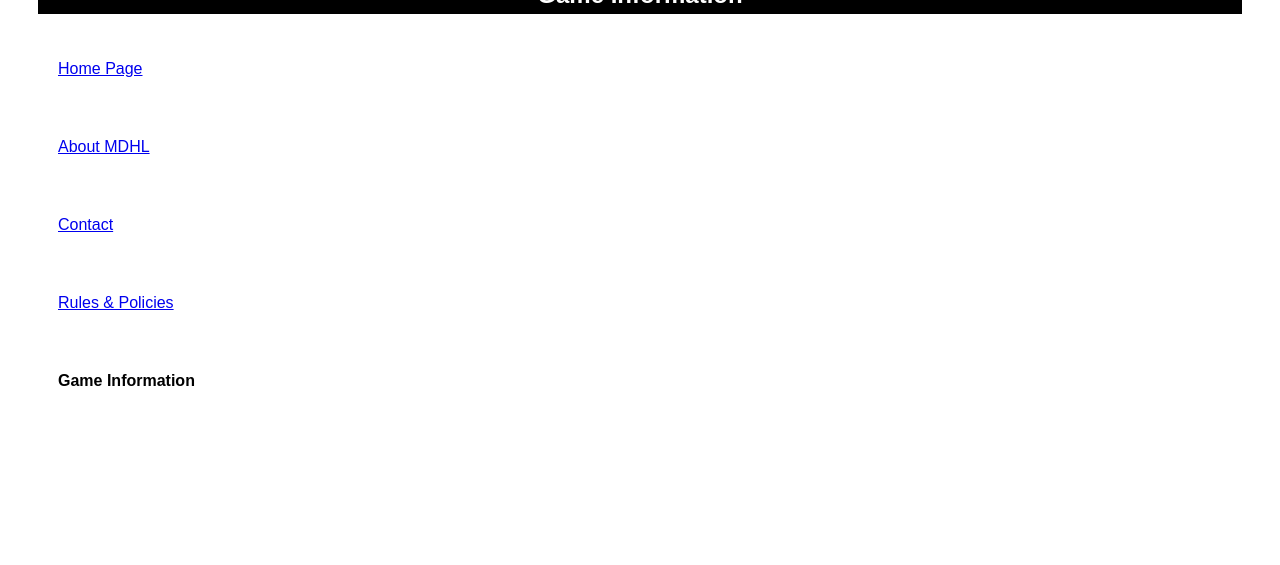
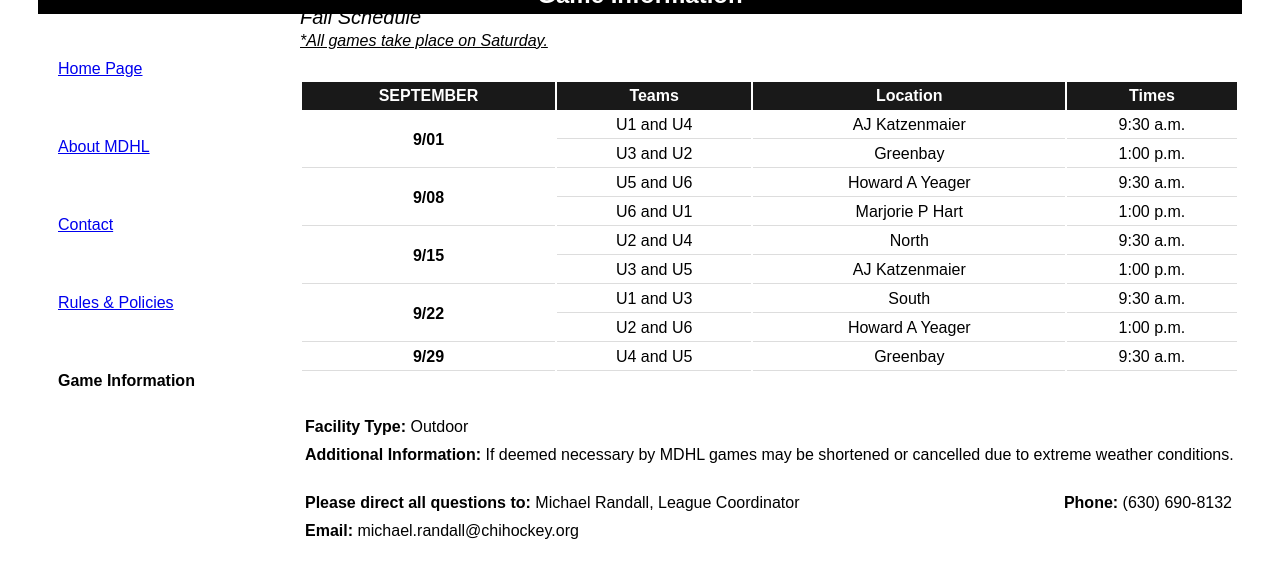
Before and after one commit to catasimonovich4/week-3-task-3-design-1, a plain HTML site: page pages/game_info.html in a window 1280 px wide. Shown: the part 292-857 px from the top of the page. Before the commit the page ends 800 px from the top, so only its background shows below. Drawn offline with Linux system fonts and the light colour scheme.

Commit message:
:bug: Add Game Info page and its CSS stylesheet with content.

```diff
--- a/pages/game_info.html
+++ b/pages/game_info.html
@@ -41,5 +41,93 @@
           </ul>
         </nav>
     </main>
+        <section>
+            <div class="intro-G">
+                <span>Fall Schedule</span>
+                <p>*All games take place on Saturday.</p>
+            </div>
+            <div class="table-container">
+                <table>
+                    <tr>
+                        <th>SEPTEMBER</th>
+                        <th>Teams</th>
+                        <th>Location</th>
+                        <th>Times</th>
+                    </tr>
+                    <tr>
+                        <td rowspan="2"><span>9/01</span></td>
+                        <td>U1 and U4</td>
+                        <td>AJ Katzenmaier</td>
+                        <td>9:30 a.m.</td>
+                    </tr>
+                    <tr>
+                        <td>U3 and U2</td>
+                        <td>Greenbay</td>
+                        <td>1:00 p.m.</td>
+                    </tr>
+                    <tr>
+                        <td rowspan="2"><span>9/08</span></td>
+                        <td>U5 and U6</td>
+                        <td>Howard A Yeager</td>
+                        <td>9:30 a.m.</td>
+                    </tr>
+                    <tr>
+                        <td>U6 and U1</td>
+                        <td>Marjorie P Hart</td>
+                        <td>1:00 p.m.</td>
+                    </tr>
+                    <tr>
+                        <td rowspan="2"><span>9/15</span></td>
+                        <td>U2 and U4</td>
+                        <td>North</td>
+                        <td>9:30 a.m.</td>
+                    </tr>
+                    <tr>
+                        <td>U3 and U5</td>
+                        <td>AJ Katzenmaier</td>
+                        <td>1:00 p.m.</td>
+                    </tr>
+                    <tr>
+                        <td rowspan="2"><span>9/22</span></td>
+                        <td>U1 and U3</td>
+                        <td>South</td>
+                        <td>9:30 a.m.</td>
+                    </tr>
+                    <tr>
+                        <td>U2 and U6</td>
+                        <td>Howard A Yeager</td>
+                        <td>1:00 p.m.</td>
+                    </tr>
+                    <tr>
+                        <td><span>9/29</span></td>
+                        <td>U4 and U5</td>
+                        <td>Greenbay</td>
+                        <td>9:30 a.m.</td>
+                    </tr>
+                </table>
+            </div>
+            <div class="more-info1">
+                <div class="group-info1">
+                    <span>Facility Type:</span>
+                    <p>Outdoor</p>
+                </div>
+                <div class="group-info1">
+                    <span>Additional Information:</span>
+                    <p>If deemed necessary by MDHL games may be shortened or cancelled due to extreme weather conditions.</p>
+                </div>
+            </div>
+            <div class="more-info2">
+                <div class="group-info1">
+                    <span>Please direct all questions to:</span>
+                    <p>Michael Randall, League Coordinator</p>
+                    <span class="phone">Phone:</span>
+                    <p>(630) 690-8132</p>
+                </div>
+                <div class="group-info2">
+                    <span>Email:</span>
+                    <p>michael.randall@chihockey.org</p>
+                </div>
+            </div>
+        </section>
 </body>
 </html>
--- a/styles/mdhl.css
+++ b/styles/mdhl.css
@@ -215,3 +215,74 @@ span {
 .prol-container {
     padding-top: 15px;
 }
+
+.intro-G {
+    display: flex;
+    flex-direction: column;
+    margin-top: 20px;
+}
+
+.intro-G > span {
+    padding: 0px;
+    margin-bottom: -13px;
+    font-weight: 200;
+    font-style: italic;
+    font-size: 20px;
+}
+
+.intro-G > p {
+    font-style: italic;
+    text-decoration: underline;
+    margin-bottom: 30px;
+}
+
+table {
+    width: 100%;
+    margin-left: 0px;
+    margin-bottom: 40px;
+}
+
+th {
+    padding: 5px 0px;
+    text-align: center;
+    background-color: rgb(0, 0, 0, 0.9);
+    color: white;
+}
+
+tr {
+    text-align: center;
+}
+
+tr :hover{
+    background-color: rgba(170, 170, 177, 0.9);
+}
+
+td {
+    border-bottom: 1px solid #ddd;
+    padding: 4px 0px;
+}
+
+.group-info1 {
+    padding: 5px;
+}
+
+.group-info1 > p {
+    display: inline;
+}
+
+.more-info2 {
+    margin-top: 20px;
+    margin-bottom: 20px;
+}
+
+.group-info2 {
+    padding: 5px;
+}
+
+.group-info2 > p {
+    display: inline;
+}
+
+.phone {
+    margin-left: 260px;
+}
```
Also changed, not shown: pages/rules.html (+1 -1 lines).
